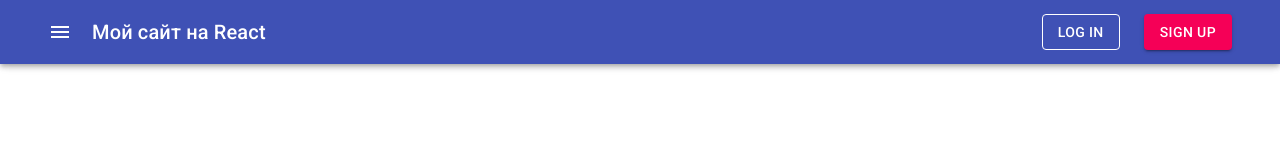
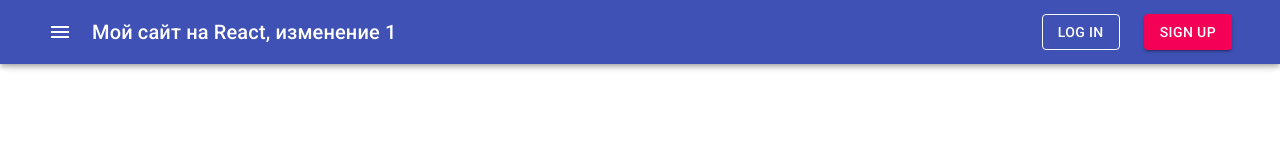
Before and after one commit to hw2cb/react-app, a React (Create React App) app: page / in a window 1280 px wide. Shown: the top 160 px of the page. Built offline with nearby package versions, Linux system fonts and the light colour scheme.

Commit message:
test commit

```diff
--- a/src/App.js
+++ b/src/App.js
@@ -26,7 +26,7 @@ function App() {
           <IconButton edge="start" color="inherit" aria-label = "menu" className={classes.menuButton}>
             <MenuIcon />
           </IconButton>
-          <Typography variant="h6"className={classes.title}>Мой сайт на React</Typography>
+          <Typography variant="h6"className={classes.title}>Мой сайт на React, изменение 1</Typography>
           <Box mr={3}>
             <Button color="inherit" variant="outlined">Log In</Button>
           </Box>
```
